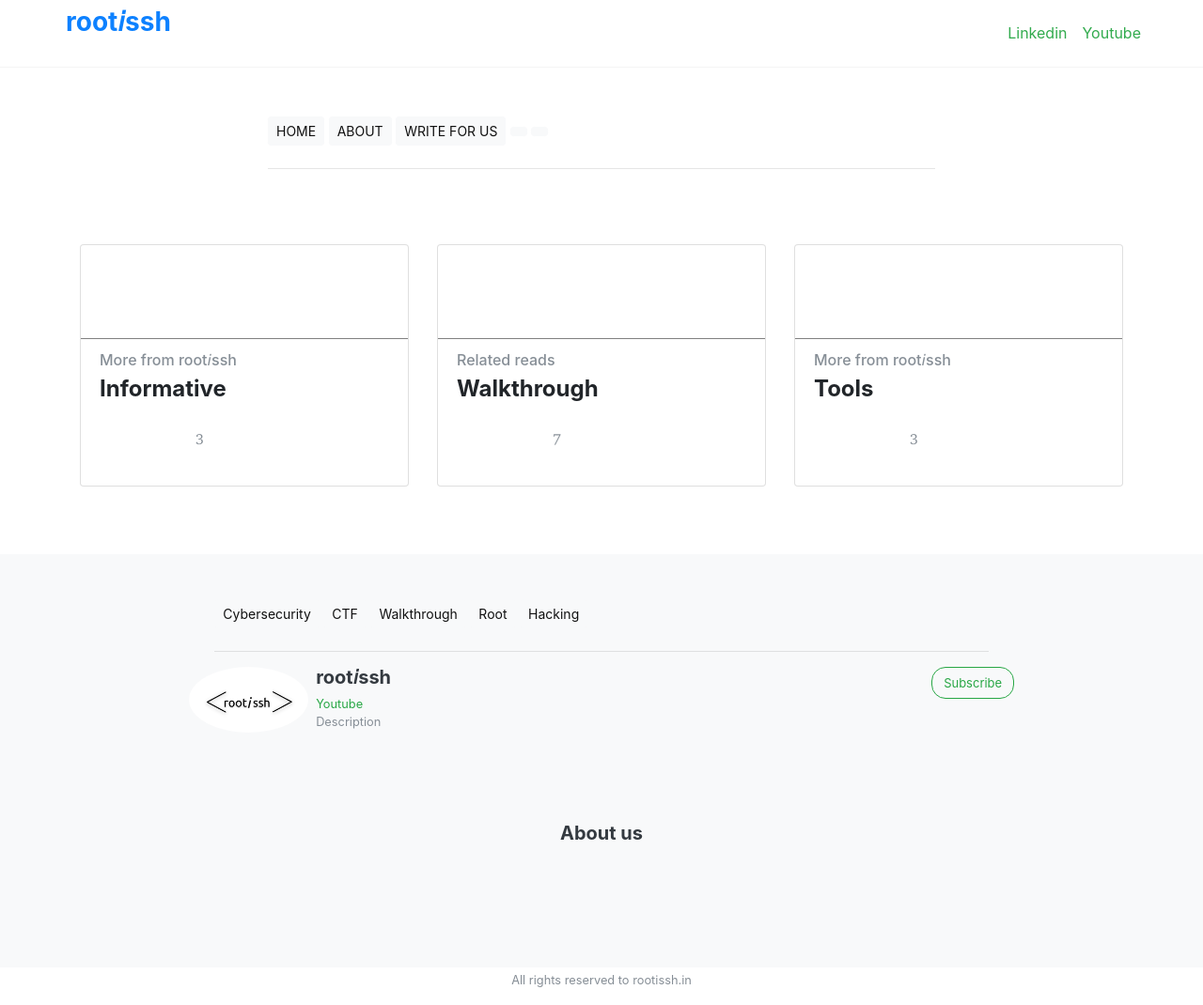
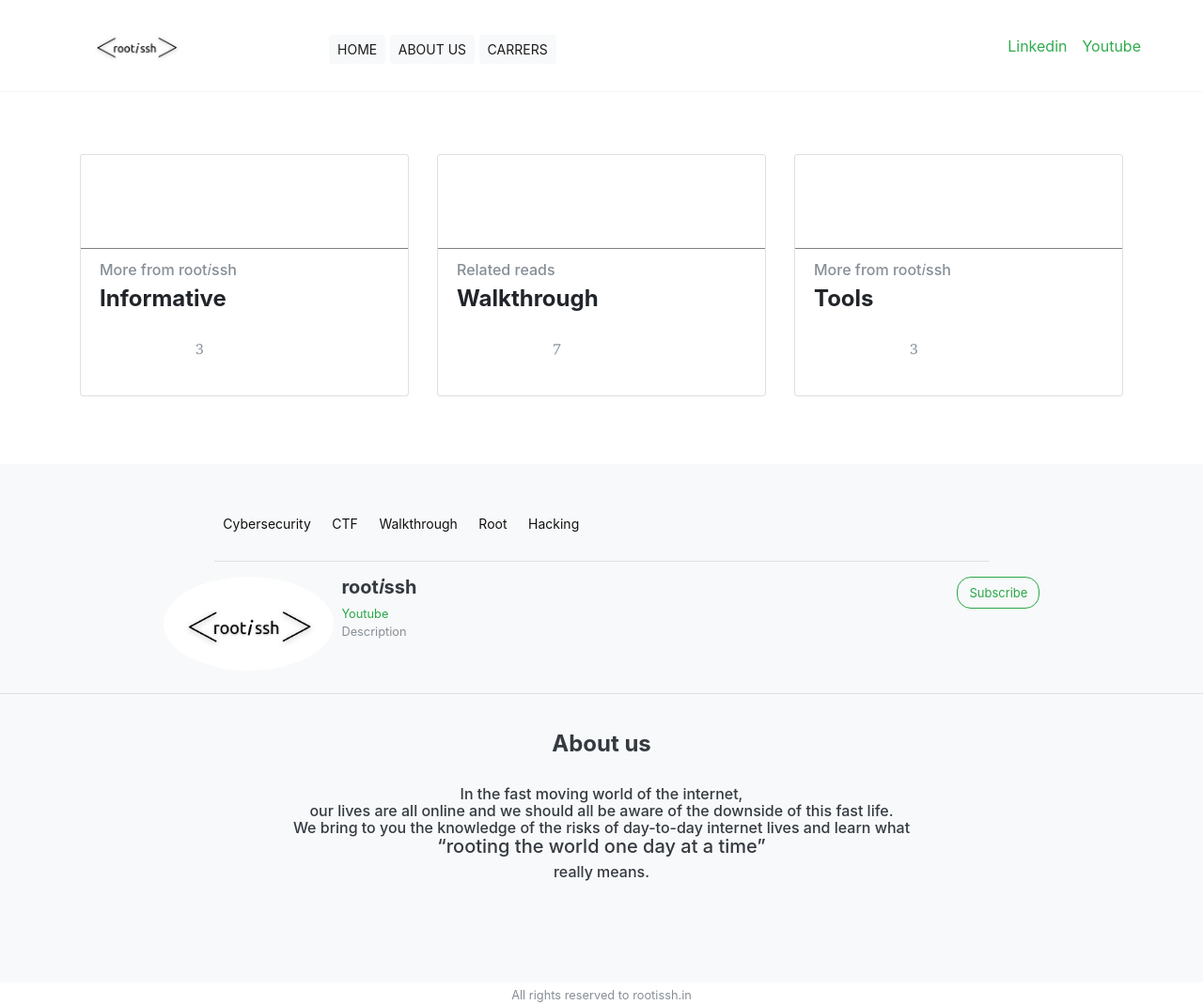
Before and after one commit to rootissh/rootissh.github.io, a plain HTML site: page index.html in a window 1280 px wide. Shown: the whole page at 94% size. Drawn offline with Linux system fonts and the light colour scheme.

Commit message:
Update index.html

```diff
--- a/index.html
+++ b/index.html
@@ -14,9 +14,20 @@
     <nav class="top-navbar navbar fixed-top navbar-expand navbar-light bg-white">
         <div class="container">
 
-            <a class="card-title font-weight-bold" href="index.html">
-                <h3 class="card-title font-weight-bold" >root𝘪ssh</h3>
+            <a class="nav-link text-success" href="index.html">
+                <div >
+                    <img class="rounded-circle" height="65" src="../assets/images/logo.png" alt="root𝘪ssh">
+                </div>
+                <!-- <h3 class="card-title font-weight-bold">&lt; root𝘪ssh &gt;</font></h3> -->
             </a>
+            <div class="col-lg-8 mx-auto mt-2">
+                <a href="#"><button type="button" class="btn btn-light btn-sm" >HOME</button></a>
+                <button type="button" class="btn btn-light btn-sm">ABOUT US</button>
+                <button type="button" class="btn btn-light btn-sm">CARRERS</button>
+                <!-- <button type="button" class="btn btn-light btn-sm"></button>
+                <button type="button" class="btn btn-light btn-sm"></button> -->
+
+            </div>
             <div class="navbar-btns navbar-nav mr-lg-3 mr-xl-5">
                 <a class="nav-link text-success" href="#" title="sign in">Linkedin</a>
                 <div class="navbar-text text-success"></div>
@@ -31,14 +42,7 @@
 
 
 
-                    <div class="col-lg-8 mx-auto mt-4">
-                        <a href="#"><button type="button" class="btn btn-light btn-sm" >HOME</button></a>
-                        <button type="button" class="btn btn-light btn-sm">ABOUT</button>
-                        <button type="button" class="btn btn-light btn-sm">WRITE FOR US</button>
-                        <button type="button" class="btn btn-light btn-sm"></button>
-                        <button type="button" class="btn btn-light btn-sm"></button>
-                        <hr class="mt-4">
-                    </div>
+
                 </div>
             </section>
 
@@ -124,7 +128,7 @@
 
             <div class="row justify-content-center mb-4">
                 <div class="float-left ml-4">
-                    <img class="rounded-circle" height="70" src="assets/images/logo.png" alt="root𝘪ssh">
+                    <img class="rounded-circle" height="100" src="assets/images/logo.png" alt="root𝘪ssh">
                 </div>
                 <div class="col-6 ml-2">
                     <div class="row">
@@ -142,20 +146,24 @@
                 </div>
 
             </div>
-
+            <hr class="mt-4">
             <br>
 
 
         </section>
-        <br>
-    <br>
+
     <div class="row justify-content-center mb-4">
-        <h5><a class="text-dark font-weight-bold" href="#">About us</a></h5>
+        <h4><a class="text-dark font-weight-bold" href="#">About us</a></h4>
+
+
     </div>
+    <center>
+    <h6><a class="text-dark font-weight" href="#">In the fast moving world of the internet, <br>our lives are all online and we should all be aware of the downside of this fast life.<br> We bring to you the knowledge of the risks of day-to-day internet lives and learn what<br> <h5>“rooting the world one day at a time”</h5> really means.
+<br></h6>
+    </center>
     </footer>
-
+    <center>
+        <small class="text-secondary">All rights reserved to rootissh.in</small>
+    </center>
 </body>
-<center>
-    <small class="text-secondary">All rights reserved to rootissh.in</small>
-</center>
 </html>
```
